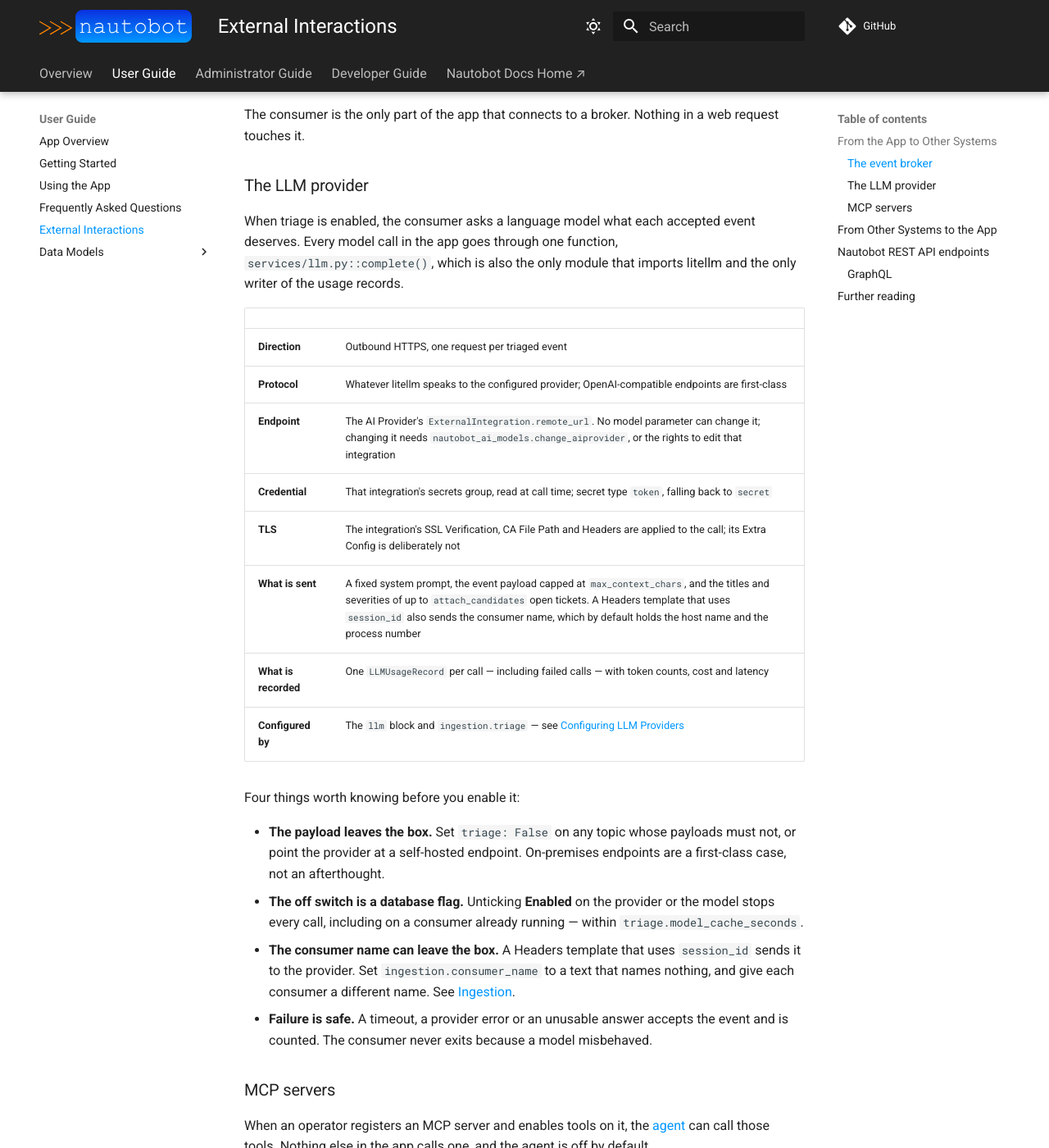
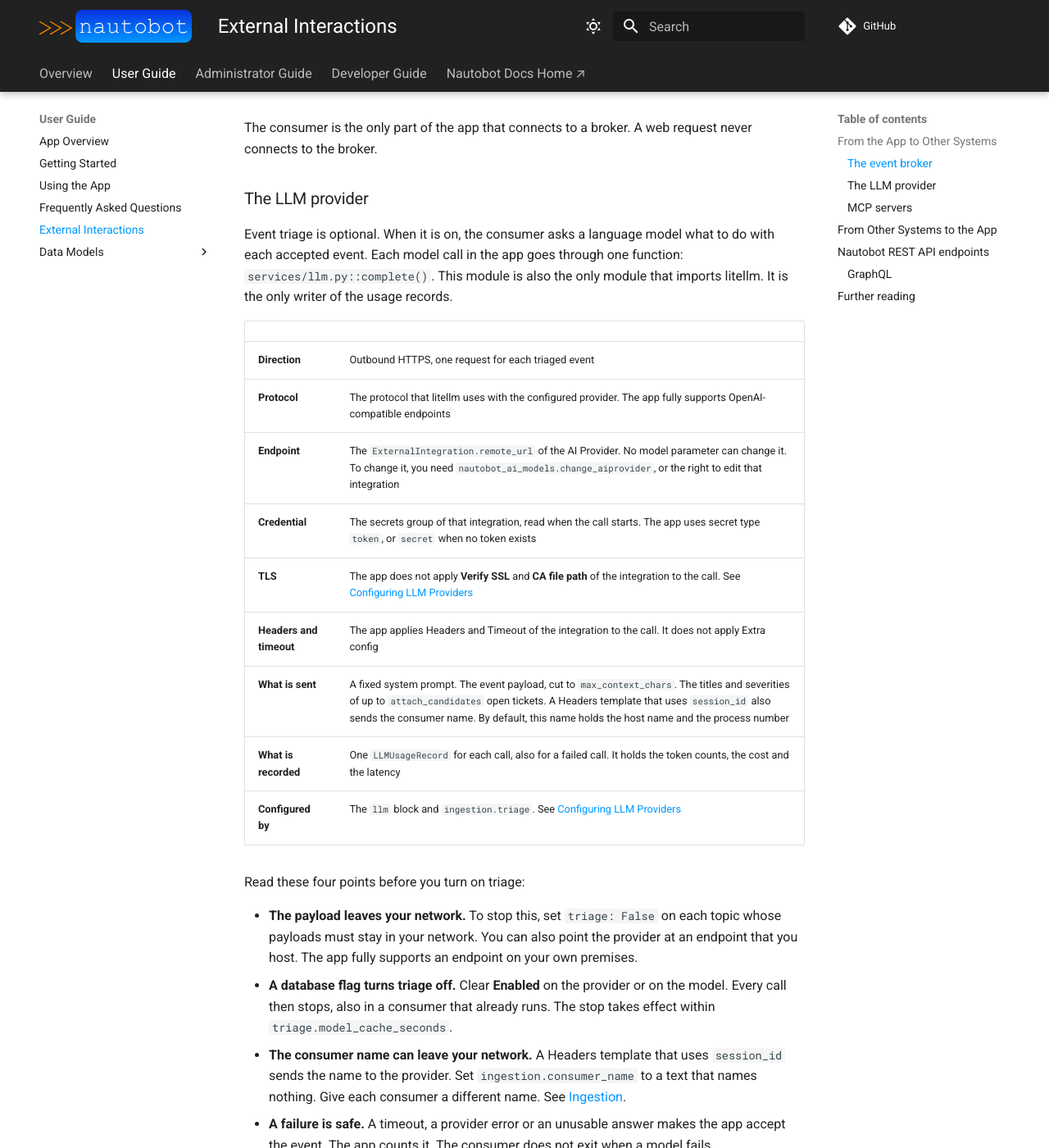
Before and after one commit to jtdub/nautobot-app-event-tracker, an MkDocs documentation site: the page built from docs/user/external_interactions.md, in a window 1280 px wide and 1400 px high, scrolled down 826 px. Shown: the whole window at 82% size. Built offline with MkDocs 1.6.1 and Material for MkDocs 9.7.7, drawn with Linux system fonts in a browser that asks for light colours; comment, search, counter and statistics services are not loaded; some of the changed text lies outside the part shown.

Commit message:
51: Rewrite the Using the App and External Interactions pages in Simplified Technical English (#65)

````diff
--- a/docs/user/external_interactions.md
+++ b/docs/user/external_interactions.md
@@ -1,103 +1,81 @@
 # External Interactions
 
-Event Tracker talks to three things outside Nautobot: an event broker, an LLM provider, and
-Nautobot's own REST and GraphQL APIs, which other systems use to reach the app. This page names
-each connection, what crosses it, and where its credential lives.
+Event Tracker connects to three things outside Nautobot: an event broker, an LLM provider, and the REST and GraphQL APIs of Nautobot. Other systems use the APIs to reach the app. This page names each connection, the data that crosses it, and the place of its credential.
 
-Every credential is a Nautobot [Secret](https://docs.nautobot.com/projects/core/en/stable/user-guide/platform-functionality/secret/),
-reached through an `ExternalIntegration` and its secrets group. On that path nothing key-shaped is
-stored in `PLUGINS_CONFIG` or on an app model, and no credential reaches a log line. The one way
-round it is the broker's plain `url` setting, kept for labs, which can carry a password in the URL
-— [ADR 0004](../decisions/0004-pluggable-event-broker-consumers.md) says why that is tolerated and
-not supported.
+Each credential is a Nautobot [Secret](https://docs.nautobot.com/projects/core/en/stable/user-guide/platform-functionality/secret/). The app reads it through an `ExternalIntegration` and its secrets group. On this path, the app stores no key in `PLUGINS_CONFIG` or on an app model. No credential goes to a log line.
+
+One setting is an exception: the plain `url` setting of the broker. It is for labs. It can hold a password in the URL. [ADR 0004](../decisions/0004-pluggable-event-broker-consumers.md) tells why the app tolerates this and does not support it.
 
 ## From the App to Other Systems
 
 ### The event broker
 
-The consumer process (`nautobot-server eventconsumer`) subscribes to one or more topics on a
-broker and reads messages from it. It never writes to the broker.
+The consumer process (`nautobot-server eventconsumer`) subscribes to one or more topics on a broker. It reads messages from the broker. It never writes to the broker.
 
 | | |
 | --- | --- |
 | **Direction** | Outbound, long-lived connection |
-| **Protocols** | Kafka (via `confluent-kafka`, the optional `kafka` extra) or Redis pub/sub |
-| **Runs in** | The standalone consumer process, not the web workers and not Celery |
-| **Credential** | The named `ExternalIntegration`'s secrets group, read at connection time |
-| **Configured by** | The `ingestion` block — see [Ingestion](../admin/ingestion.md) |
+| **Protocols** | Kafka (with `confluent-kafka`, the optional `kafka` extra) or Redis pub/sub |
+| **Runs in** | The standalone consumer process. It does not run in the web workers or in Celery |
+| **Credential** | The secrets group of the named `ExternalIntegration`, read when the connection starts |
+| **Configured by** | The `ingestion` block. See [Ingestion](../admin/ingestion.md) |
 
-The consumer is the only part of the app that connects to a broker. Nothing in a web request
-touches it.
+The consumer is the only part of the app that connects to a broker. A web request never connects to the broker.
 
 ### The LLM provider
 
-When triage is enabled, the consumer asks a language model what each accepted event deserves. Every
-model call in the app goes through one function, `services/llm.py::complete()`, which is also the
-only module that imports litellm and the only writer of the usage records.
+Event triage is optional. When it is on, the consumer asks a language model what to do with each accepted event. Each model call in the app goes through one function: `services/llm.py::complete()`. This module is also the only module that imports litellm. It is the only writer of the usage records.
 
 | | |
 | --- | --- |
-| **Direction** | Outbound HTTPS, one request per triaged event |
-| **Protocol** | Whatever litellm speaks to the configured provider; OpenAI-compatible endpoints are first-class |
-| **Endpoint** | The AI Provider's `ExternalIntegration.remote_url`. No model parameter can change it; changing it needs `nautobot_ai_models.change_aiprovider`, or the rights to edit that integration |
-| **Credential** | That integration's secrets group, read at call time; secret type `token`, falling back to `secret` |
-| **TLS** | The integration's SSL Verification, CA File Path and Headers are applied to the call; its Extra Config is deliberately not |
-| **What is sent** | A fixed system prompt, the event payload capped at `max_context_chars`, and the titles and severities of up to `attach_candidates` open tickets. A Headers template that uses `session_id` also sends the consumer name, which by default holds the host name and the process number |
-| **What is recorded** | One `LLMUsageRecord` per call — including failed calls — with token counts, cost and latency |
-| **Configured by** | The `llm` block and `ingestion.triage` — see [Configuring LLM Providers](../admin/llm.md) |
+| **Direction** | Outbound HTTPS, one request for each triaged event |
+| **Protocol** | The protocol that litellm uses with the configured provider. The app fully supports OpenAI-compatible endpoints |
+| **Endpoint** | The `ExternalIntegration.remote_url` of the AI Provider. No model parameter can change it. To change it, you need `nautobot_ai_models.change_aiprovider`, or the right to edit that integration |
+| **Credential** | The secrets group of that integration, read when the call starts. The app uses secret type `token`, or `secret` when no token exists |
+| **TLS** | The app does not apply **Verify SSL** and **CA file path** of the integration to the call. See [Configuring LLM Providers](../admin/llm.md) |
+| **Headers and timeout** | The app applies Headers and Timeout of the integration to the call. It does not apply Extra config |
+| **What is sent** | A fixed system prompt. The event payload, cut to `max_context_chars`. The titles and severities of up to `attach_candidates` open tickets. A Headers template that uses `session_id` also sends the consumer name. By default, this name holds the host name and the process number |
+| **What is recorded** | One `LLMUsageRecord` for each call, also for a failed call. It holds the token counts, the cost and the latency |
+| **Configured by** | The `llm` block and `ingestion.triage`. See [Configuring LLM Providers](../admin/llm.md) |
 
-Four things worth knowing before you enable it:
+Read these four points before you turn on triage:
 
-- **The payload leaves the box.** Set `triage: False` on any topic whose payloads must not, or
-  point the provider at a self-hosted endpoint. On-premises endpoints are a first-class case, not
-  an afterthought.
-- **The off switch is a database flag.** Unticking **Enabled** on the provider or the model stops
-  every call, including on a consumer already running — within `triage.model_cache_seconds`.
-- **The consumer name can leave the box.** A Headers template that uses `session_id` sends it to the
-  provider. Set `ingestion.consumer_name` to a text that names nothing, and give each consumer a
-  different name. See [Ingestion](../admin/ingestion.md).
-- **Failure is safe.** A timeout, a provider error or an unusable answer accepts the event and is
-  counted. The consumer never exits because a model misbehaved.
+- **The payload leaves your network.** To stop this, set `triage: False` on each topic whose payloads must stay in your network. You can also point the provider at an endpoint that you host. The app fully supports an endpoint on your own premises.
+- **A database flag turns triage off.** Clear **Enabled** on the provider or on the model. Every call then stops, also in a consumer that already runs. The stop takes effect within `triage.model_cache_seconds`.
+- **The consumer name can leave your network.** A Headers template that uses `session_id` sends the name to the provider. Set `ingestion.consumer_name` to a text that names nothing. Give each consumer a different name. See [Ingestion](../admin/ingestion.md).
+- **A failure is safe.** A timeout, a provider error or an unusable answer makes the app accept the event. The app counts it. The consumer does not exit when a model fails.
 
 ### MCP servers
 
-When an operator registers an MCP server and enables tools on it, the [agent](../admin/agents.md)
-can call those tools. Nothing else in the app calls one, and the agent is off by default.
+An operator can register an MCP server and enable tools on it. The [agent](../admin/agents.md) can then call those tools. Nothing else in the app calls a tool. The agent is off by default.
 
 | | |
 | --- | --- |
-| **Direction** | Outbound HTTPS, one session per operation |
-| **Protocol** | MCP over **streamable HTTP** only. stdio is refused, so no configuration value can cause a local process to run |
-| **Endpoint** | The server's `ExternalIntegration.remote_url` |
-| **Credential** | That integration's secrets group, sent as `Authorization: Bearer …` unless the integration's own headers already carry an Authorization |
-| **TLS** | The integration's SSL Verification, CA File Path, Headers and Timeout are all applied |
-| **What is sent** | On discovery, nothing but the protocol handshake. On a tool call, the arguments a model asked for — which is why mutating tools need a human to approve the exact call |
-| **What is recorded** | Every tool this app may call is a database row an operator enabled by hand |
-| **Configured by** | The MCP Server and MCP Tool records — see [Registering MCP Servers](../admin/mcp.md) |
+| **Direction** | Outbound HTTPS, one session for each operation |
+| **Protocol** | MCP over **streamable HTTP** only. The app refuses stdio. No configuration value can start a local process |
+| **Endpoint** | The `ExternalIntegration.remote_url` of the server |
+| **Credential** | The secrets group of that integration. The app sends it as `Authorization: Bearer …`, unless the headers of the integration already have an Authorization |
+| **TLS** | The app applies **Verify SSL**, **CA file path**, Headers and Timeout of the integration |
+| **What is sent** | On discovery, only the protocol handshake. On a tool call, the arguments that a model asked for. For this reason, a writable tool needs a human to approve the exact call |
+| **What is recorded** | Each tool that the app can call is a database row. An operator enabled it by hand |
+| **Configured by** | The MCP Server and MCP Tool records. See [Registering MCP Servers](../admin/mcp.md) |
 
-Two things bound what this connection can do, and neither is a prompt:
+Two limits apply to this connection. A prompt does not set either limit.
 
-- **Nothing is callable until somebody enables it**, when `new_tools_enabled` is `False` for
-  `nautobot_ai_models`. Discovery then creates each tool disabled. See
-  [Registering MCP Servers](../admin/mcp.md) for the two policy settings.
-- **The transport cannot execute anything locally.** There is no stdio option to turn on.
+- **A tool is not callable until somebody enables it.** This is true when `new_tools_enabled` is `False` for `nautobot_ai_models`. Discovery then creates each tool as disabled. See [Registering MCP Servers](../admin/mcp.md) for the two policy settings.
+- **The transport cannot run anything on the local host.** The app has no stdio option to turn on.
 
-No other outbound connection exists. The app makes no telemetry, licensing or update calls.
+The app has no other outbound connection. It makes no telemetry call, no licensing call and no update call.
 
 ## From Other Systems to the App
 
-Everything Event Tracker exposes is a Nautobot API, authenticated and permission-checked the way
-the rest of Nautobot is. There is no app-specific listener, webhook receiver or open port.
+Each interface of Event Tracker is a Nautobot API. Nautobot authenticates each request and checks its permissions, as everywhere else. The app has no listener, no webhook receiver and no open port of its own.
 
-Because the ticket service layer owns every mutation ([ADR 0001](../decisions/0001-ticket-service-layer-as-sole-mutation-path.md)),
-the API is deliberately narrower than the models: a caller cannot set a ticket's status directly,
-and cannot write a `TicketUpdate`, an `IngestionStats` row or an `LLMUsageRecord` through any route.
-Those refusals are enforced by the app, not by permissions, so a superuser meets them too.
+The ticket service layer owns each mutation ([ADR 0001](../decisions/0001-ticket-service-layer-as-sole-mutation-path.md)). For this reason, the API is narrower than the models. A caller cannot set the status of a ticket directly. A caller cannot write a `TicketUpdate`, an `IngestionStats` row or an `LLMUsageRecord` by any route. The app enforces these refusals. Permissions do not cause them, so a superuser also gets them.
 
 ## Nautobot REST API endpoints
 
-All endpoints live under `/api/plugins/event-tracker/` and appear in Nautobot's own OpenAPI schema
-at `/api/docs/`. Authentication is a Nautobot API token, as everywhere else:
+All endpoints are under `/api/plugins/event-tracker/`. They are also in the OpenAPI schema of Nautobot at `/api/docs/`. Authentication uses a Nautobot API token, as everywhere else:
 
 ```bash
 curl -H "Authorization: Token $NAUTOBOT_TOKEN" \
@@ -108,19 +86,20 @@ curl -H "Authorization: Token $NAUTOBOT_TOKEN" \
 | Endpoint | Methods | Notes |
 | --- | --- | --- |
 | `event-types/` | Full CRUD | |
-| `tickets/` | Full CRUD, plus actions | Service-owned fields are read-only; see below |
-| `tickets/<id>/transition/` | `GET`, `POST` | `GET` lists the transitions allowed from here; `POST` performs one |
-| `tickets/<id>/comment/`, `attach/`, `detach/` | `POST` | Comment on a ticket, and attach or detach a Nautobot object |
-| `ticket-updates/` | `GET`, `HEAD`, `OPTIONS` | Append-only history; writes are 405 |
-| `ingestion-stats/` | `GET`, `HEAD`, `OPTIONS` | Written by the consumer |
-| `llm-usage/` | `GET`, `HEAD`, `OPTIONS` | Written by the service layer alone; writes are 405 |
-| `agent-runs/` | `GET`, `HEAD`, `OPTIONS` | Written by the agent service; writes are 405 |
-| `agent-tool-calls/` | `GET`, `HEAD`, `OPTIONS`, plus actions | Read-only apart from the two decisions below |
-| `agent-tool-calls/<id>/approve/`, `deny/` | `POST` | Decide a proposed tool call. Needs `approve_agenttoolcall`, which `change` does not imply |
+| `tickets/` | Full CRUD, plus actions | The fields that the service owns are read-only. See below |
+| `tickets/<id>/transition/` | `GET`, `POST` | `GET` lists the transitions that the ticket allows now. `POST` does one |
+| `tickets/<id>/comment/`, `attach/`, `detach/` | `POST` | Add a comment to a ticket. Attach or detach a Nautobot object |
+| `ticket-updates/` | `GET`, `HEAD`, `OPTIONS` | Append-only history. A write gives 405 |
+| `ingestion-stats/` | `GET`, `HEAD`, `OPTIONS` | The consumer writes it |
+| `llm-usage/` | `GET`, `HEAD`, `OPTIONS` | Only the service layer writes it. A write gives 405 |
+| `agent-runs/` | `GET`, `HEAD`, `OPTIONS` | The agent service writes it. A write gives 405 |
+| `agent-tool-calls/` | `GET`, `HEAD`, `OPTIONS`, plus actions | Read-only, except for the two decisions below |
+| `agent-tool-calls/<id>/approve/`, `deny/` | `POST` | Decide a proposed tool call. This needs `approve_agenttoolcall`. The `change` permission does not include it |
+| `ticket-embeddings/` | `GET`, `HEAD`, `OPTIONS` | Read-only, without the vector. A user sees only the embeddings of tickets that the user can read |
 
-The registry routes `ai-providers`, `ai-models`, `mcp-servers` and `mcp-tools` are at `/api/plugins/ai-models/`, in the AI Models app.
+The routes `ai-providers`, `ai-models`, `mcp-servers` and `mcp-tools` are at `/api/plugins/ai-models/`, in the AI Models app.
 
-To move a ticket through the workflow, post to the transition action rather than patching `status`:
+To transition a ticket, post to the transition action. Do not patch `status`:
 
 ```bash
 curl -X POST \
@@ -130,11 +109,9 @@ curl -X POST \
      https://nautobot.example.com/api/plugins/event-tracker/tickets/<id>/transition/
 ```
 
-A transition the workflow graph does not permit is refused with a message naming the statuses that
-are reachable from the current one.
+The app refuses a transition that the workflow graph does not allow. The message names the statuses that the ticket can reach from its current status.
 
-Approving a proposed tool call is the same shape, and it approves exactly what was proposed — there
-is no way to send different arguments with an approval:
+To approve a proposed tool call, send the same kind of request. The approval covers exactly what the agent proposed. You cannot send different arguments with an approval:
 
 ```bash
 curl -X POST \
@@ -142,13 +119,13 @@ curl -X POST \
      https://nautobot.example.com/api/plugins/event-tracker/agent-tool-calls/<id>/approve/
 ```
 
-Approving over REST records the decision and nothing more; it does not start the resumption run.
-Running the agent is a Nautobot Job with its own endpoint and its own permission.
+An approval over REST records the decision and does nothing more. It does not start the resumption run. A Nautobot Job runs the agent. That Job has its own endpoint and its own permission.
 
 ### GraphQL
 
-Every model is queryable at Nautobot's `/api/graphql/` endpoint. GraphQL is read-only, in this app
-as in Nautobot core:
+You can query these models at the `/api/graphql/` endpoint of Nautobot: `EventType`, `EventTicket`, `TicketUpdate`, `IngestionStats`, `LLMUsageRecord`, `AgentRun` and `AgentToolCall`. `TicketEmbedding` is not on GraphQL, because GraphQL cannot restrict it to the tickets that a user can read. Use the REST endpoint `ticket-embeddings/`.
+
+GraphQL is read-only, in this app and in Nautobot core:
 
 ```graphql
 {
````
Also changed, not shown: docs/user/app_use_cases.md (+71 -51 lines), 1 other file.
